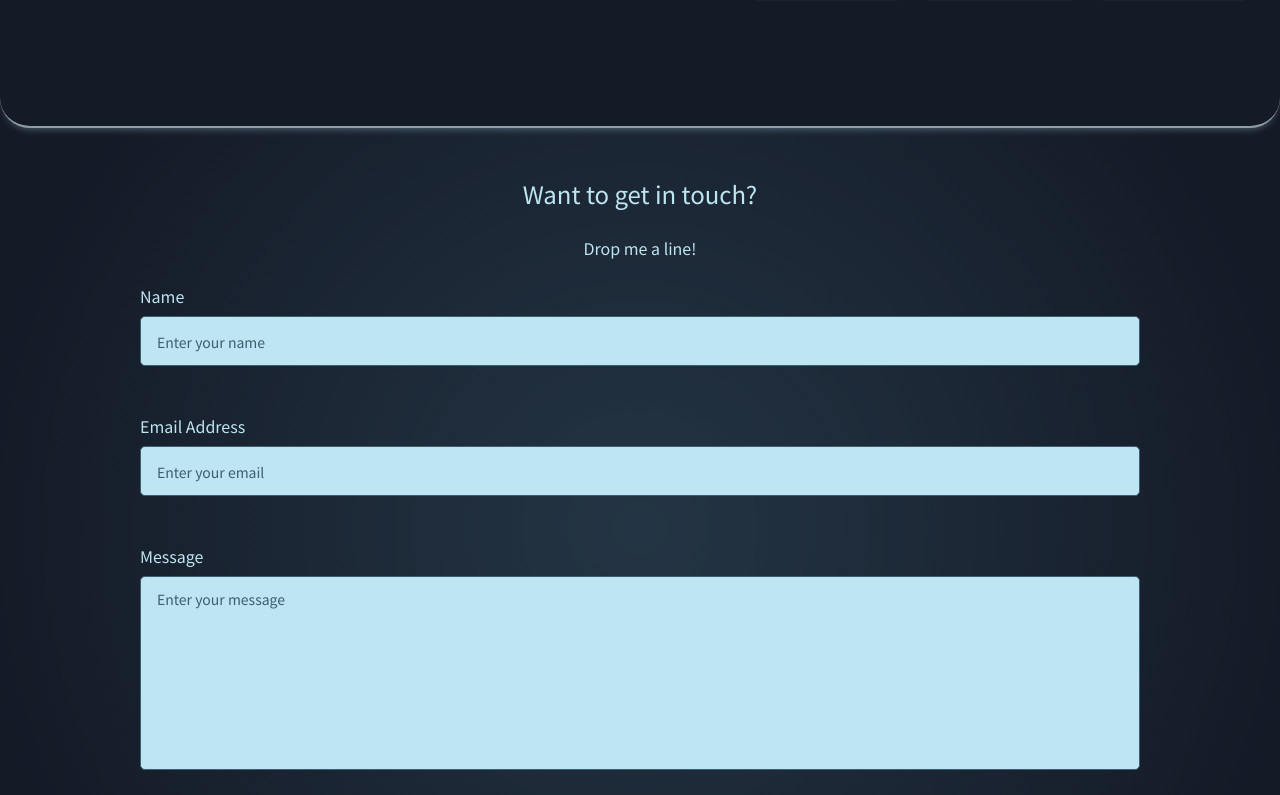
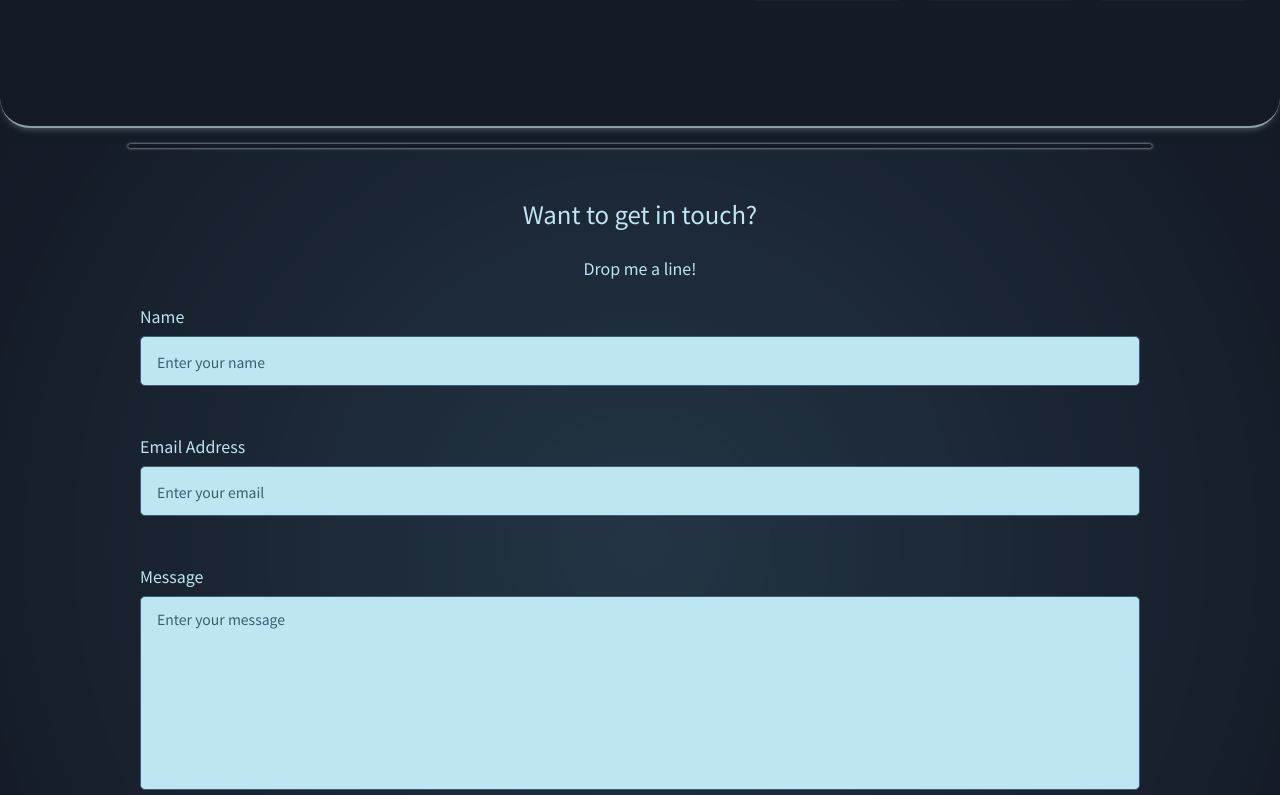
Before and after one commit to berkaysson/berkaysson-portfolio-site, a React (Create React App) app: page / in a window 1280 px wide. Shown: the part 2985-3780 px from the top of the page. Built offline with nearby package versions, Linux system fonts and the light colour scheme.

Commit message:
Create inViewPercentage and implement it with LinearProgress from MUI

```diff
--- a/src/Components/Wrappers/Effects/HidingDiv.js
+++ b/src/Components/Wrappers/Effects/HidingDiv.js
@@ -1,7 +1,9 @@
-import React, { useRef } from "react";
+import { useRef } from "react";
 import { useInView } from "framer-motion";
 import { styled } from "styled-components";
 import useScroll from "../../../Hooks/useScroll";
+import LinearProgress from "@mui/material/LinearProgress";
+import { theme } from "./../../../Styles/theme";
 
 const Container = styled.div`
   position: relative;
@@ -10,7 +12,7 @@ const Container = styled.div`
   background: radial-gradient(
     circle,
     rgba(60, 94, 115, 0.4) 0%,
-    rgba(20, 26, 38, 1) 90%
+    rgba(20, 26, 38, 1) ${({ inViewPercentage }) => inViewPercentage}%
   );
 `;
 
@@ -32,9 +34,32 @@ const HidingDiv = ({ children, id }) => {
   const yValue =
     (Math.max(scrollData.y - documentHeight, -divHeight) / divHeight / 2.5) *
     100;
+  const inViewPercentage =
+    100 +
+    (Math.max(scrollData.y - documentHeight, -divHeight) / divHeight) * 100;
 
   return (
-    <Container ref={ref} inView={inView}>
+    <Container ref={ref} inView={inView} inViewPercentage={inViewPercentage}>
+      <LinearProgress
+        sx={{
+          "&.MuiLinearProgress-root": {
+            marginTop: "1rem",
+            zIndex: "99",
+            color: theme.colors.darker,
+            borderRadius: "1rem",
+            width: "80%",
+            marginLeft: "10%",
+            boxShadow: "0 0 3px lightgray",
+          },
+          "&.MuiLinearProgress-determinate": {
+            borderRadius: "1rem",
+            backgroundColor: theme.colors.lightest,
+          },
+        }}
+        variant="determinate"
+        value={inViewPercentage}
+        color="inherit"
+      />
       <HidingDivWrapper yValue={yValue} id={id}>
         {children}
       </HidingDivWrapper>
```
